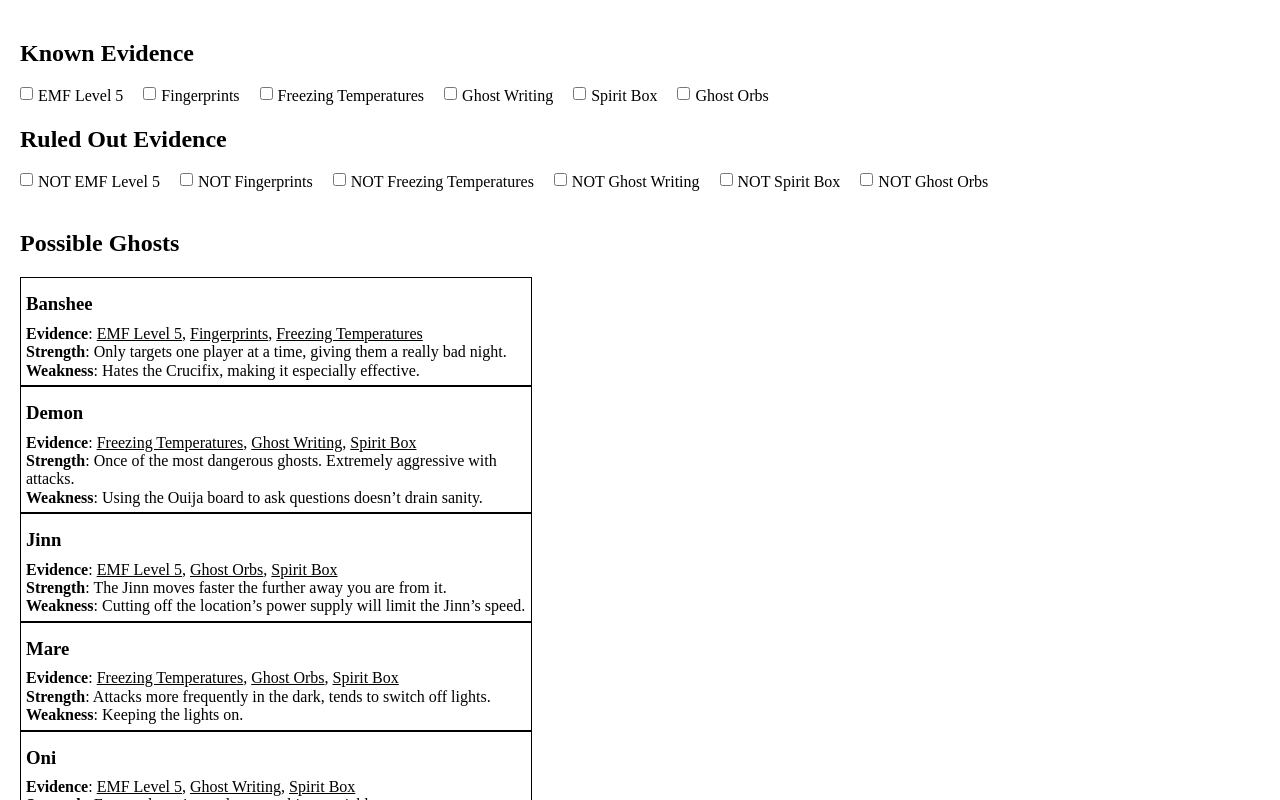
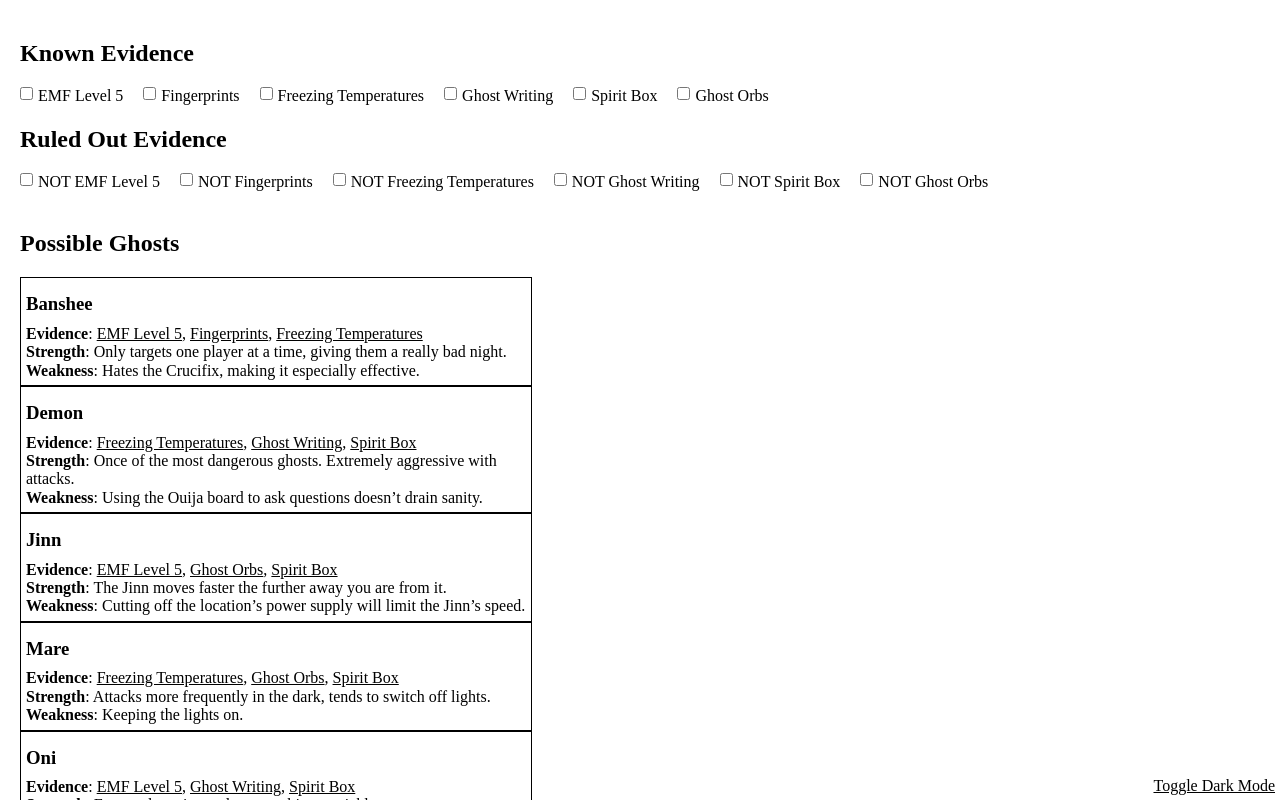
Before and after one commit to Drakonkinst/Juicy-Soul, a plain HTML site: page index.html in a window 1280 px wide. Shown: the top 800 px of the page. Drawn offline with nearby package versions, Linux system fonts and the light colour scheme.

Commit message:
Dark mode go brrr

```diff
--- a/css/style.css
+++ b/css/style.css
@@ -1,3 +1,13 @@
+body {
+    background-color: white;
+    color: black;
+    border-color: black;
+    -webkit-transition: background-color 0.3s 0s ease, color 0.3s 0s ease, border-color 0.3s 0s ease;
+    -moz-transition: background-color 0.3s 0s ease, color 0.3s 0s ease, border-color 0.3s 0s ease;
+    -o-transition: background-color 0.3s 0s ease, color 0.3s 0s ease, border-color 0.3s 0s ease;
+    transition: background-color 0.3s 0s ease, color 0.3s 0s ease, border-color 0.3s 0s ease;
+}
+
 .content {
     padding: 20px;
 }
@@ -24,3 +34,20 @@ h3 {
     border: 1px solid black;
     padding: 5px;
 }
+
+footer {
+    position: fixed;
+    bottom: 5px;
+    right: 5px;
+}
+
+.toggle-dark-mode {
+    cursor: pointer;
+    text-decoration: underline;
+}
+
+.dark {
+    background-color: #222;
+    color: #e6e6e6;
+    border-color: #e6e6e6;
+}
--- a/index.html
+++ b/index.html
@@ -40,6 +40,10 @@
         <div class="result-list"></div>
       </div>
     </div>
+
+    <footer>
+      <div onclick="toggleDarkMode()" class="toggle-dark-mode">Toggle Dark Mode</a>
+    </footer>
     <script src="js/lib/modernizr-3.8.0.min.js"></script>
     <script src="https://code.jquery.com/jquery-3.4.1.min.js" integrity="sha256-CSXorXvZcTkaix6Yvo6HppcZGetbYMGWSFlBw8HfCJo=" crossorigin="anonymous"></script>
     <script>window.jQuery || document.write('<script src="js/lib/jquery-3.4.1.min.js"><\/script>')</script>
--- a/js/main.js
+++ b/js/main.js
@@ -88,7 +88,17 @@ function displayGhost(info) {
     return container;
 }
 
+function toggleDarkMode() {
+    let isDark = !$("body").hasClass("dark");
+    $("body").toggleClass("dark", isDark);
+    localStorage.setItem("dark", isDark);
+}
+
 $(function () {
+    if(localStorage.getItem("dark")) {
+        toggleDarkMode();
+    }
+
     addOption("EMF Level 5");
     addOption("Fingerprints");
     addOption("Freezing Temperatures");
```
